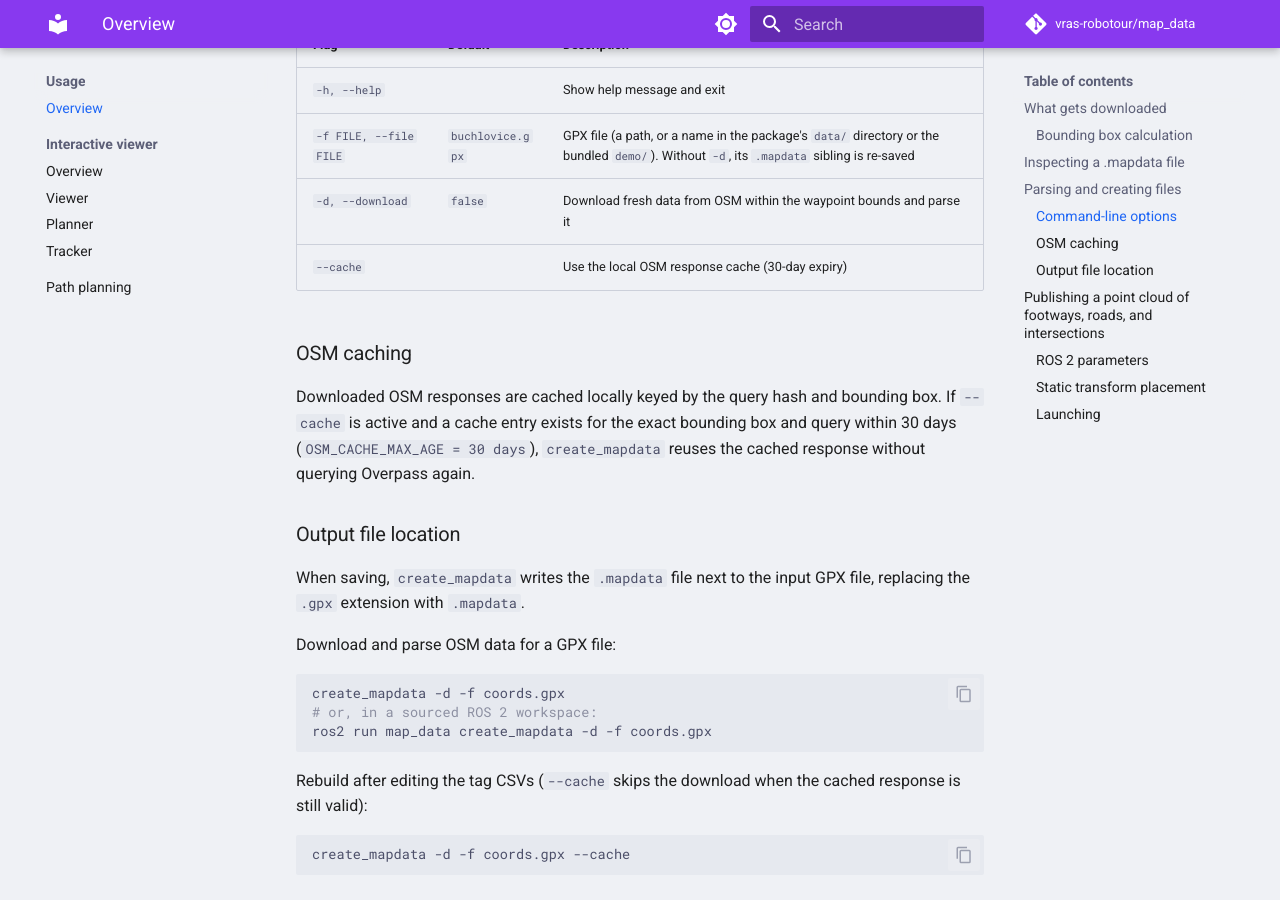
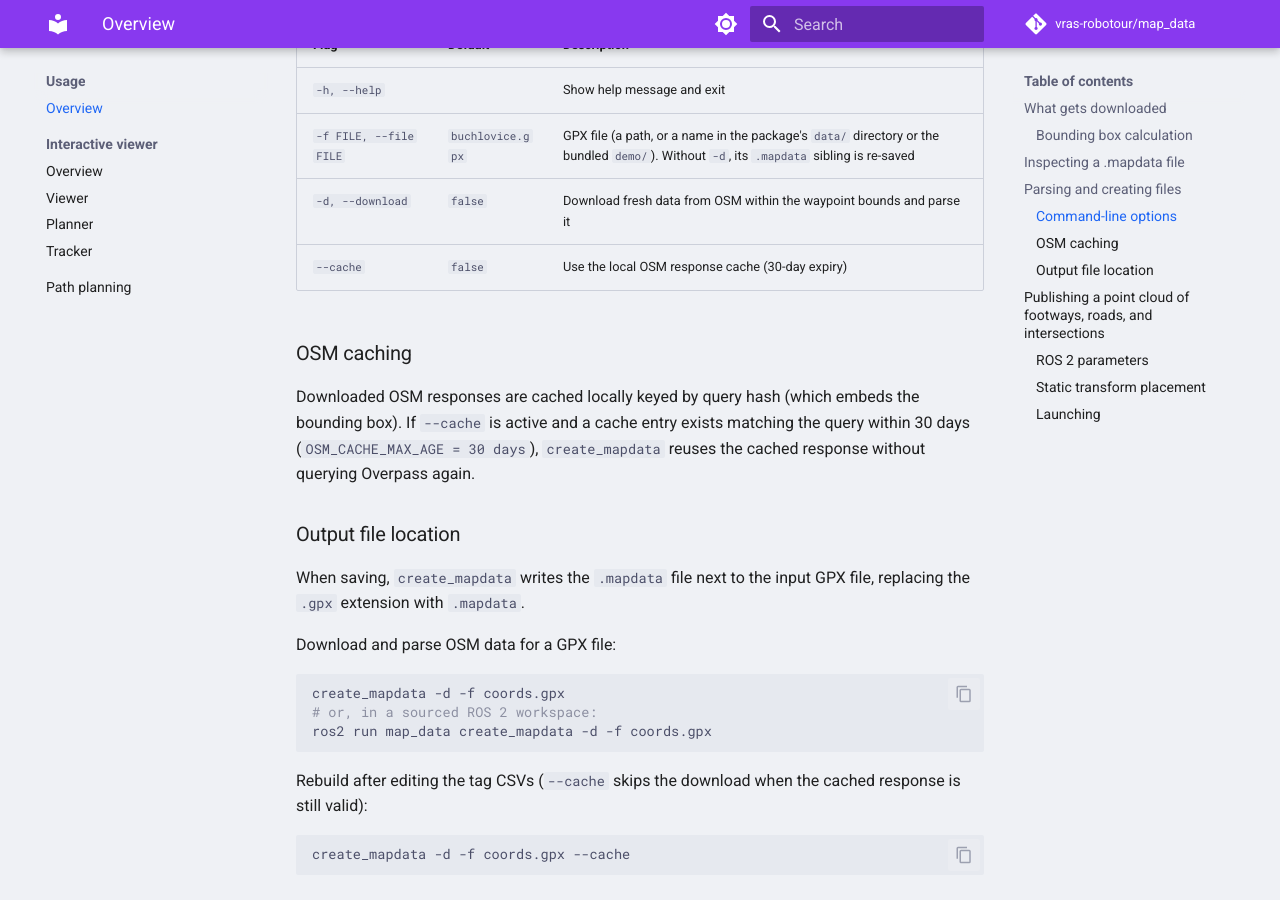
Before and after one commit to vras-robotour/map_data, an MkDocs documentation site: the page built from docs/usage.md, in a window 1280 px wide and 900 px high, scrolled down 2112 px. Built offline with MkDocs 1.6.1 and Material for MkDocs 9.7.7, drawn with Linux system fonts in a browser that asks for light colours; comment, search, counter and statistics services are not loaded.

Commit message:
docs: fix facts and wording in user docs

```diff
--- a/docs/usage.md
+++ b/docs/usage.md
@@ -88,13 +88,13 @@ reclassify the ways, so tag CSV edits need a new download.
 | `-h, --help` | | Show help message and exit |
 | `-f FILE, --file FILE` | `buchlovice.gpx` | GPX file (a path, or a name in the package's `data/` directory or the bundled `demo/`). Without `-d`, its `.mapdata` sibling is re-saved |
 | `-d, --download` | `false` | Download fresh data from OSM within the waypoint bounds and parse it |
-| `--cache` | | Use the local OSM response cache (30-day expiry) |
+| `--cache` | `false` | Use the local OSM response cache (30-day expiry) |
 
 ### OSM caching
 
-Downloaded OSM responses are cached locally keyed by the query hash and bounding box.
-If `--cache` is active and a cache entry exists for the exact bounding box and query within
-30 days (`OSM_CACHE_MAX_AGE = 30 days`), `create_mapdata` reuses the cached response without
+Downloaded OSM responses are cached locally keyed by query hash (which embeds the bounding box).
+If `--cache` is active and a cache entry exists matching the query within 30 days
+(`OSM_CACHE_MAX_AGE = 30 days`), `create_mapdata` reuses the cached response without
 querying Overpass again.
 
 ### Output file location
```
Also changed, not shown: README.md (+1 -1 lines), docs/index.md (+1 -1 lines), docs/planning.md (+1 -1 lines), docs/troubleshooting.md (+3 -3 lines), docs/viewer_tracker.md (+6 -3 lines).
